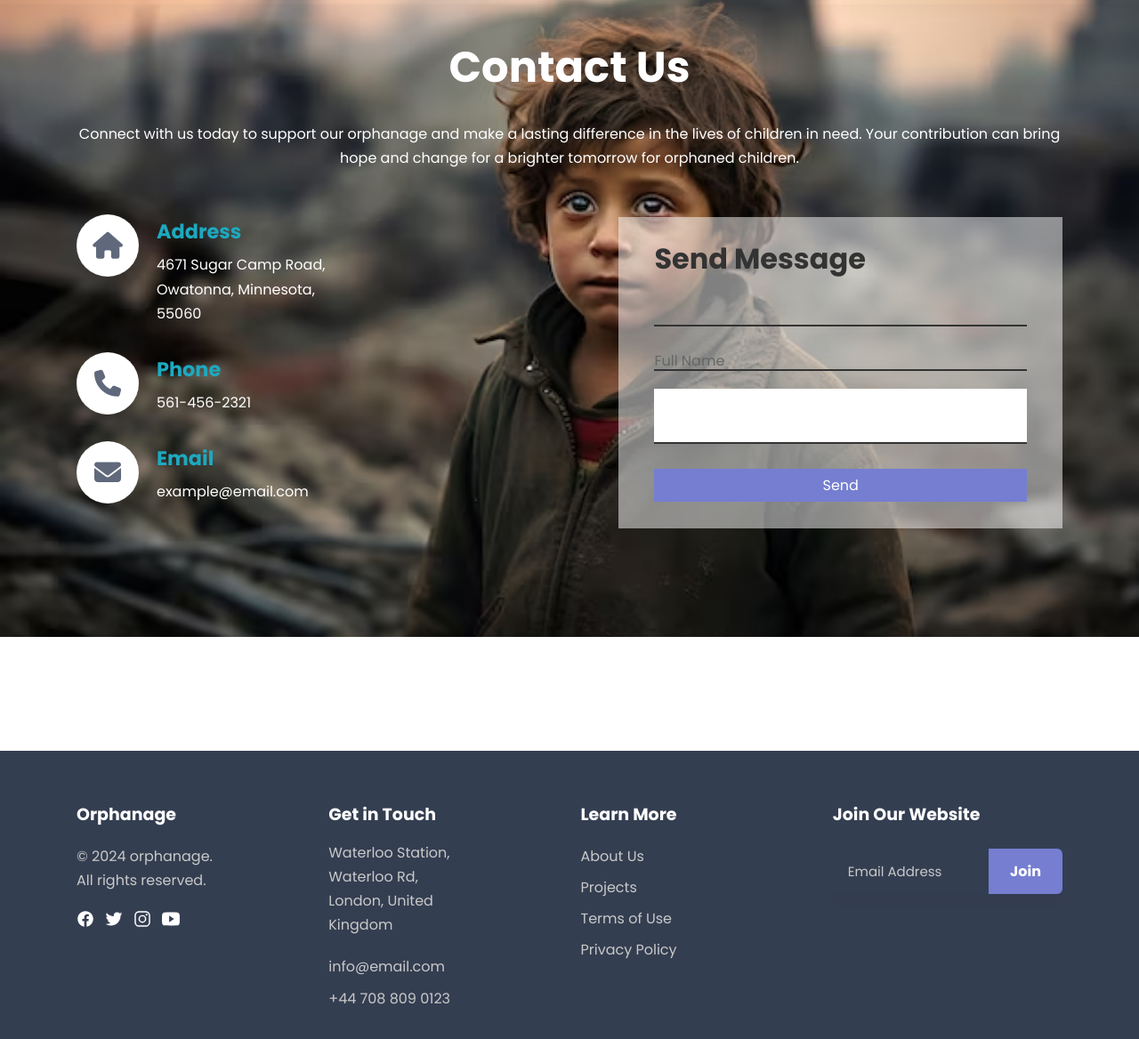
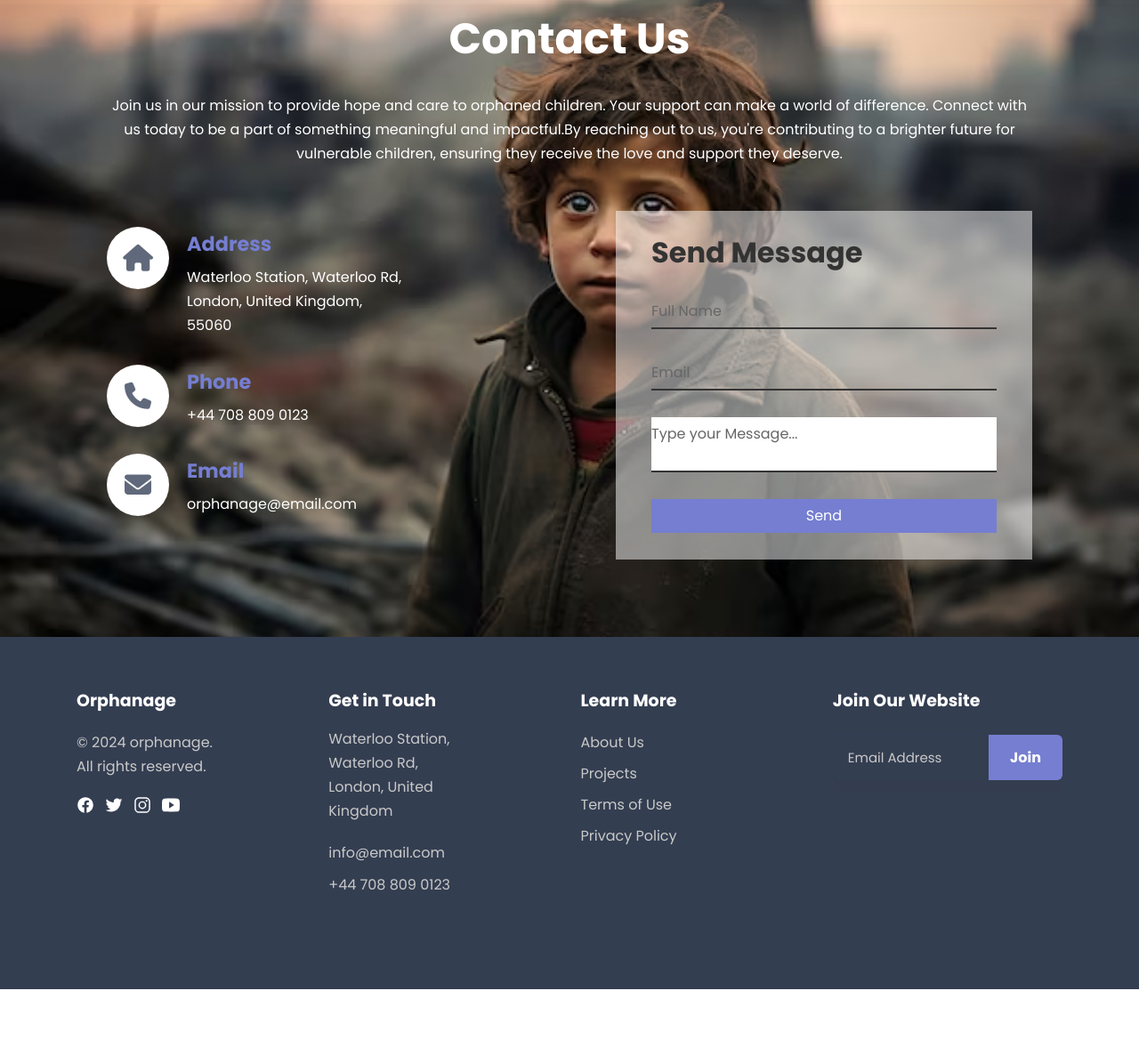
Before and after one commit to kmmehedihassan/Orphanage-Website, a plain HTML site: page contact_us.html in a window 1280 px wide. Shown: the part 84-1252 px from the top of the page at 89% size. After the commit the page ends 1196 px from the top, so only its background shows below. Drawn offline with nearby package versions, Linux system fonts and the light colour scheme.

Commit message:
new changes

```diff
--- a/components/css/contact_us.css
+++ b/components/css/contact_us.css
@@ -35,7 +35,7 @@ section {
   padding-bottom: 50px;
 }
 
-.container {
+.form-container {
   max-width: 1080px;
   margin-left: auto;
   margin-right: auto;
@@ -93,7 +93,7 @@ section {
 }
 
 .contact-info-content h4 {
-  color: #1da9c0;
+  color: hsla(234, 50%, 64%, 1);
   font-size: 1.4em;
   margin-bottom: 5px;
 }
@@ -119,7 +119,8 @@ section {
 }
 
 .contact-form .input-box {
-  position: relative;
+  display: flex;
+  position:relative;
   width: 100%;
   margin-top: 10px;
 }
@@ -170,6 +171,13 @@ section {
   color: #00bcd4;
 }
 
+.footer {
+  margin-top: 0% !important;
+  background-color: hsla(218, 22%, 26%, 1);
+  padding-block: 60px 100px;
+  color: hsla(0, 0%, 79%, 1);
+}
+
 @media (max-width: 991px) {
   section {
     padding-top: 50px;
--- a/contact_us.html
+++ b/contact_us.html
@@ -14,7 +14,6 @@
 
   <link rel="stylesheet" href="./components/css/contact_us.css">
   <link rel="stylesheet" href="./components/css/style.css">
-  <link rel="shortcut icon" href="./favicon.svg" type="image/svg+xml">
 
 </head>
 
@@ -38,7 +37,7 @@
 
         <ul class="navbar-items">
           <li>
-            <a href="#" class="navbar-comp">Home</a>
+            <a href="./index.html" class="navbar-comp">Home</a>
           </li>
           <li>
             <a href="#" class="navbar-comp">About Us</a>
@@ -67,13 +66,13 @@
     <section>
 
       <div class="section-header">
-        <div class="container">
+        <div class="form-container">
           <h2>Contact Us</h2>
-          <p>Connect with us today to support our orphanage and make a lasting difference in the lives of children in need. Your contribution can bring hope and change for a brighter tomorrow for orphaned children.</p>
+          <p>Join us in our mission to provide hope and care to orphaned children. Your support can make a world of difference. Connect with us today to be a part of something meaningful and impactful.By reaching out to us, you're contributing to a brighter future for vulnerable children, ensuring they receive the love and support they deserve.</p>
         </div>
       </div>
 
-      <div class="container">
+      <div class="form-container">
         <div class="row">
 
           <div class="contact-info">
@@ -84,7 +83,7 @@
 
               <div class="contact-info-content">
                 <h4>Address</h4>
-                <p>4671 Sugar Camp Road,<br/> Owatonna, Minnesota, <br/>55060</p>
+                <p>Waterloo Station, Waterloo Rd, <br/> London, United Kingdom, <br/>55060</p>
               </div>
             </div>
 
@@ -95,7 +94,7 @@
 
               <div class="contact-info-content">
                 <h4>Phone</h4>
-                <p>561-456-2321</p>
+                <p>+44 708 809 0123</p>
               </div>
             </div>
 
@@ -106,7 +105,7 @@
 
               <div class="contact-info-content">
                 <h4>Email</h4>
-               <p>example@email.com</p>
+               <p>orphanage@email.com</p>
               </div>
             </div>
           </div>
```
Also changed, not shown: components/js/script.js (+0 -23 lines), index.html (+2 -3 lines), components/images/feature-banner.png (deleted), components/images/logo-dark.svg (deleted), components/images/logo-light.svg (deleted).
